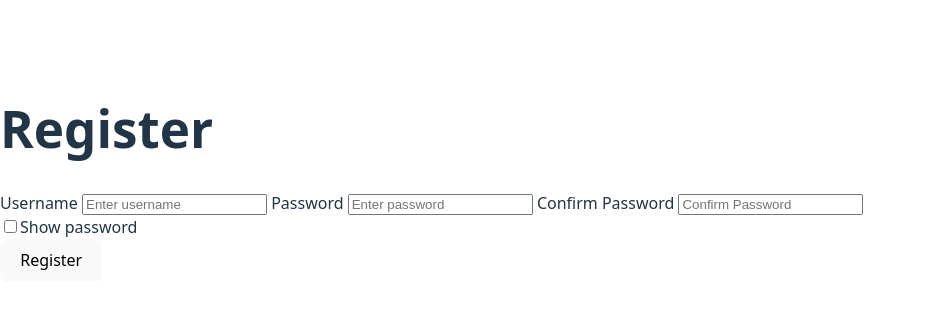
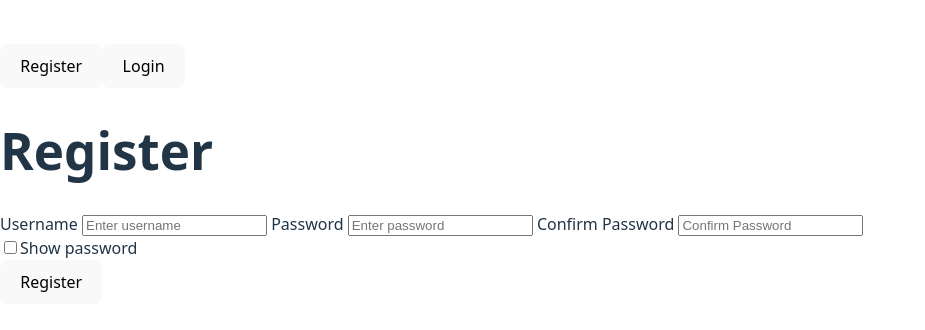
Before and after one commit to ArteenM/File-Sharing, a React (Vite) app in the folder frontend/: page / in a window 1280 px wide. Shown: the part 226-556 px from the top of the page, without its empty margins (0-925 px from the left). Built offline with nearby package versions, Linux system fonts and the light colour scheme.

Commit message:
Next step is to just prettify everything. Functionality is pretty much fully done now.

```diff
--- a/frontend/package.json
+++ b/frontend/package.json
@@ -17,7 +17,8 @@
     "js-file-download": "^0.4.12",
     "peerjs": "^1.5.5",
     "react": "^19.1.1",
-    "react-dom": "^19.1.1"
+    "react-dom": "^19.1.1",
+    "tailwindcss": "^4.1.13"
   },
   "devDependencies": {
     "@eslint/js": "^9.35.0",
@@ -30,6 +31,6 @@
     "globals": "^16.4.0",
     "typescript": "~5.8.3",
     "typescript-eslint": "^8.43.0",
-    "vite": "^7.1.6"
+    "vite": "^7.1.7"
   }
 }
--- a/frontend/src/App.tsx
+++ b/frontend/src/App.tsx
@@ -1,8 +1,9 @@
 import { useState } from 'react';
 import LoginPage from './pages/login.tsx'
-import PeerApp from './peerConnection.tsx'
+import PeerApp from './pages/peerConnection.tsx'
 import RegisterPage from './pages/register.tsx'
 import Header from './components/headerComponent.tsx'
+import RegisterHeader from './components/registerHeader.tsx';
 
 type PageType = 'login' | 'inputFile' | 'register'
 
@@ -35,10 +36,17 @@ function App()
         setCurrentPage('login')
     }
 
+    const handlePageChange = (page: PageType) => {
+        setCurrentPage(page)
+    }
+
     return (
         <div className="App">
             {currentPage === 'login' && (
+                <>
+                <RegisterHeader onPageChange={handlePageChange} />
                 <LoginPage onLoginSuccess={handleLoginSuccess} />
+                </>
             )}
 
             {currentPage === 'inputFile' && user && (
@@ -49,7 +57,10 @@ function App()
             )}
 
             {currentPage === 'register' && (
+                <>
+                <RegisterHeader onPageChange={handlePageChange} />
                 <RegisterPage onRegisterSuccess={handleRegisterSuccess}/>
+                </>
             )}
         </div>
     )
--- a/frontend/src/components/headerComponent.tsx
+++ b/frontend/src/components/headerComponent.tsx
@@ -14,9 +14,8 @@ const Header: React.FC<HeaderProps> = ({onLogout}) =>
         <header>
             <nav>
                 <ul className="text-blue-600 hover:underline">
-                    <a href="/pages/inputFile">Home</a>
                     <button onClick={handleLogout}
-                    className="text-blue-600 hover:underline bg-transparent border-none p-0">Logout</button>
+                    className="bg-transparent border-none p-0">Logout</button>
                 </ul>
             </nav>
         </header>
--- /dev/null
+++ b/frontend/src/components/registerHeader.tsx
@@ -0,0 +1,23 @@
+interface Page
+{
+    onPageChange: (page: PageType) => (void)
+}
+
+type PageType = 'login' | 'inputFile' | 'register'
+
+const RegisterHeader: React.FC<Page> = ({onPageChange}) => {
+
+    return (
+        <header>
+            <nav>
+                <div className="hover:underline text-blue-600">
+                    <button onClick={() => onPageChange('register')} className="flex gap-16"> Register </button>
+                    <button onClick={() => onPageChange('login')} className="flex gap-16">Login </button>
+                </div>
+            </nav>
+        </header>
+    )
+}
+
+
+export default RegisterHeader
--- a/frontend/src/pages/login.tsx
+++ b/frontend/src/pages/login.tsx
@@ -209,6 +209,7 @@ const LoginPage: React.FC<LoginPageProps> = ({ onLoginSuccess }) =>
               className="w-full bg-blue-600 text-white py-2 px-4 hover:bg-blue-700 disabled:opacity-50 disabled:cursor-not-allowed"
             > Login
             </button>
+
           </div>
         </div>
       </div>
--- a/frontend/src/peerConnection.tsx
+++ b/frontend/src/pages/peerConnection.tsx
@@ -275,7 +275,7 @@ function PeerApp() {
             className="ml-2 px-2 py-1 bg-purple-500 text-white text-xs rounded hover:bg-purple-600"
             title="Demo: Connect to yourself"
           >
-            Demo Connect
+            Copy ID
           </button>
         )}
       </div>
--- a/frontend/src/pages/register.tsx
+++ b/frontend/src/pages/register.tsx
@@ -12,6 +12,12 @@ interface FormErrors
     username?: string
     password?: string
     confirmPassword?: string
+}
+
+interface PostErrors
+{
+  username?: string
+  server?: string
 }
 
 interface RegisterProps
@@ -104,13 +110,18 @@ const RegisterPage: React.FC<RegisterProps> = ({ onRegisterSuccess }) =>
 
           if (!response.ok)
           {
+            const postErrors: PostErrors = {}
             if (response.status === 409)
             {
-              throw new Error('Username already exists');
+              postErrors.username = 'Username already exists, please change it.'
+              setErrors(postErrors)
+              throw new Error(postErrors.username);
             }
             else if (response.status === 500)
             {
-                throw new Error('Server error. Please try again later.');
+                postErrors.server = 'Server error. Please try again later'
+                setErrors(postErrors)
+                throw new Error(postErrors.server);
             }
             else
             {
@@ -206,6 +217,9 @@ const RegisterPage: React.FC<RegisterProps> = ({ onRegisterSuccess }) =>
             >
               Register
             </button>
+
+            {/* Errors */}
+
         </div>
 
 
```
Also changed, not shown: frontend/src/pages/inputFile.tsx (deleted, +0 -29 lines), 2 other files (tests, documents, lock files or other folders).
